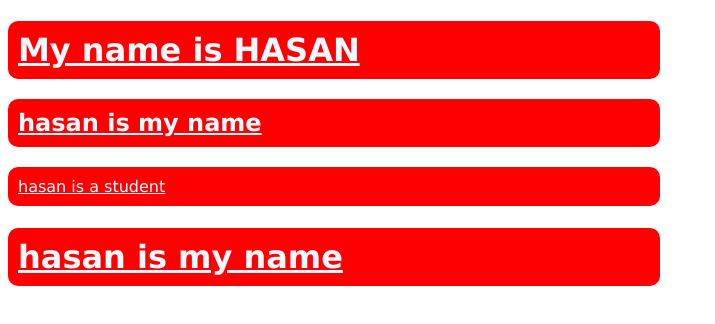
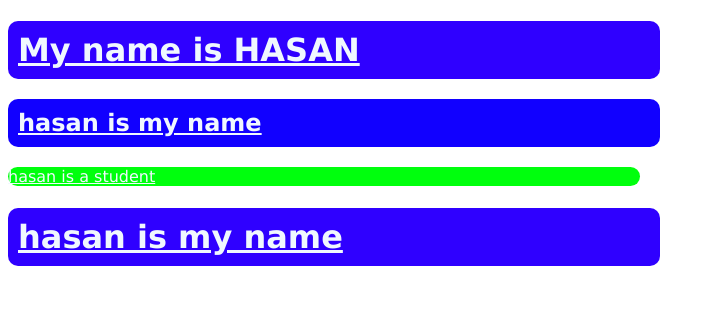
Before and after one commit to HasanxBoos/first-hometask-repo, a plain HTML site: page index.html in a window 1280 px wide. Shown: the whole page, without its empty margins (0-715 px from the left). Drawn offline with Linux system fonts and the light colour scheme.

Commit message:
3re commit

```diff
--- a/index.html
+++ b/index.html
@@ -7,9 +7,11 @@
     <link rel="stylesheet" href="style.css">
 </head>
 <body>
+    <div class="blog">
       <h1>My name is HASAN</h1>
       <h2>hasan is my name</h2>
       <p>hasan is a student</p>
       <h1>hasan is my name</h1>
+    </div>
 </body>
 </html>
--- a/style.css
+++ b/style.css
@@ -1,5 +1,5 @@
 h1{
-    background-color: rgb(255, 0, 0);
+    background-color: rgb(47, 0, 255);
     margin-bottom: 20px;
     border-top: 10px;
     padding: 10px;
@@ -11,7 +11,7 @@ h1{
     text-align: justify;
 }
 h2{
-background-color: rgb(255, 0, 0);
+background-color: rgb(17, 0, 255);
     margin-bottom: 20px;
     border-top: 10px;
     padding: 10px;
@@ -23,9 +23,9 @@ background-color: rgb(255, 0, 0);
     text-align: justify;
 }
 p{
-    background-color: rgb(255, 0, 0);
+    background-color: rgb(0, 255, 13);
     margin-bottom: 20px;
-    border-top: 10px;
+    border-top: 10px;git
     padding: 10px;
     border-radius: 10px;
     color: aliceblue;
```
